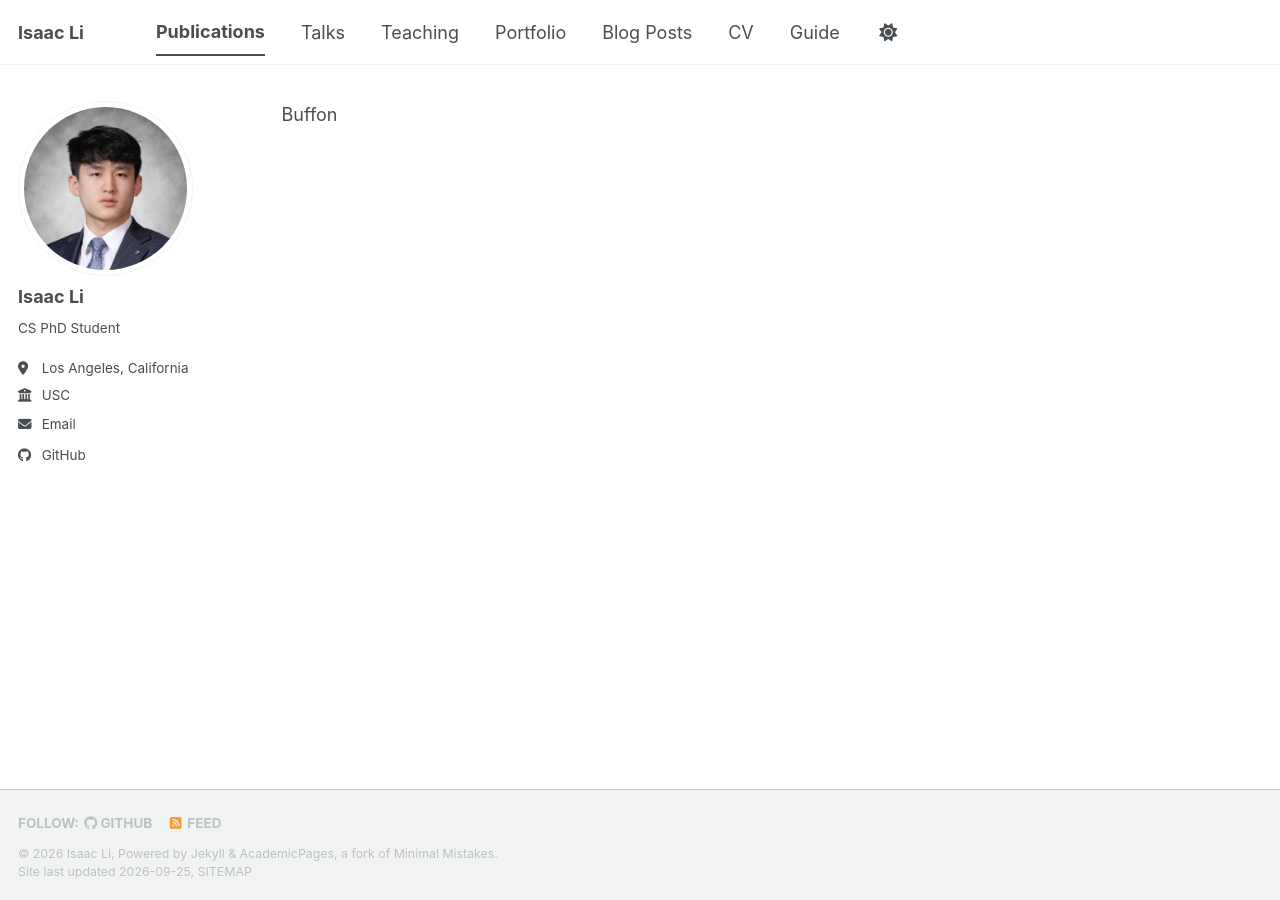
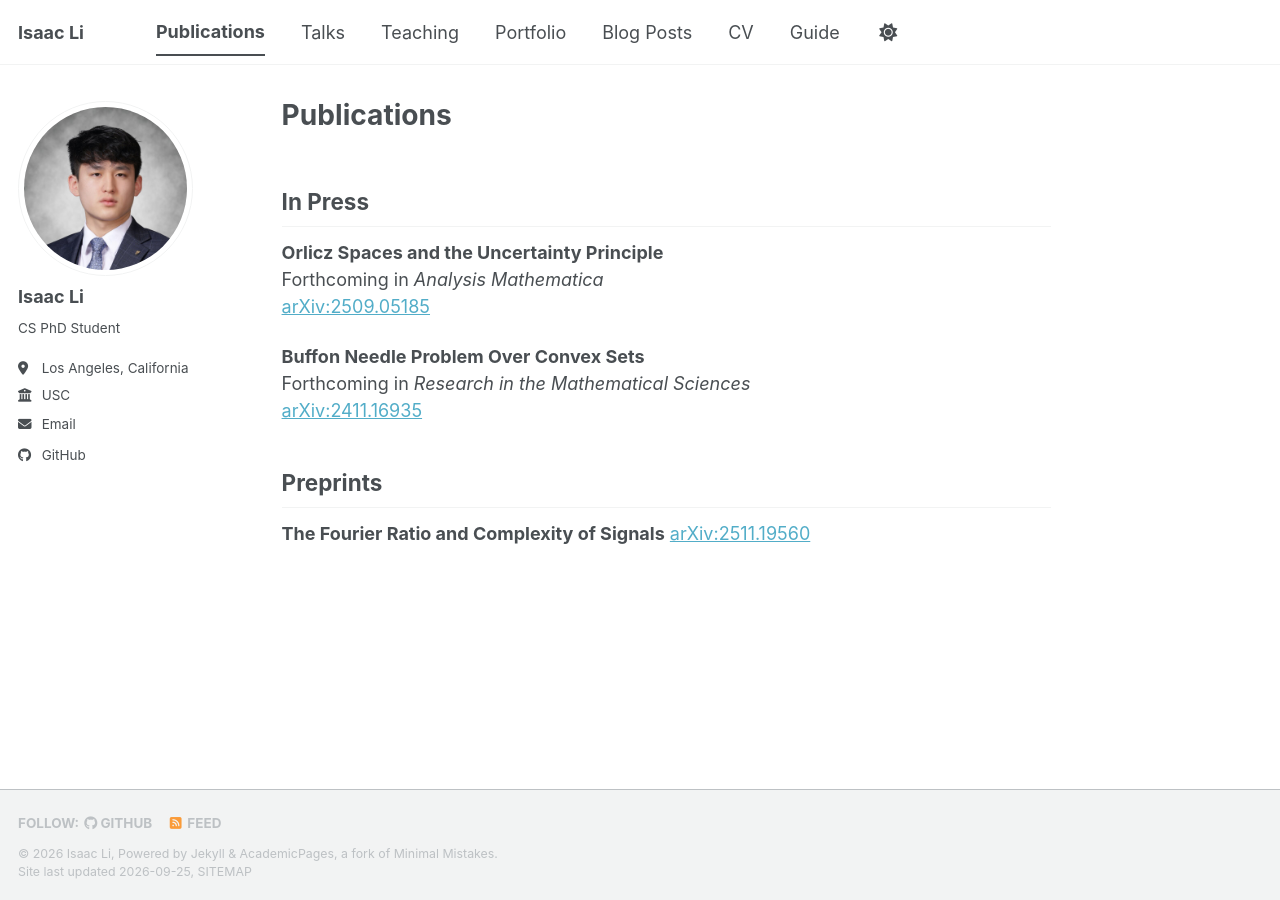
Before and after one commit to isaacli13/isaacli13.github.io, a Jekyll site: the page built from _pages/publications.md, in a window 1280 px wide. Built offline with Jekyll 4.4.1, drawn with Linux system fonts in a browser that asks for light colours; our own code applies the rules of GitHub Pages for plain Markdown files; a style sheet for code colours, icons or effects is not loaded.

Commit message:
Update publications.md

```diff
--- a/_pages/publications.md
+++ b/_pages/publications.md
@@ -1 +1,20 @@
-Buffon
+---
+permalink: /publications/
+title: "Publications"
+author_profile: true
+---
+
+In Press
+---
+**Orlicz Spaces and the Uncertainty Principle**
+Forthcoming in *Analysis Mathematica*
+[arXiv:2509.05185](https://arxiv.org/abs/2509.05185)
+
+**Buffon Needle Problem Over Convex Sets**
+Forthcoming in *Research in the Mathematical Sciences*
+[arXiv:2411.16935](https://arxiv.org/abs/2411.16935)
+
+Preprints
+---
+**The Fourier Ratio and Complexity of Signals**
+[arXiv:2511.19560](https://arxiv.org/abs/2511.19560)
```
